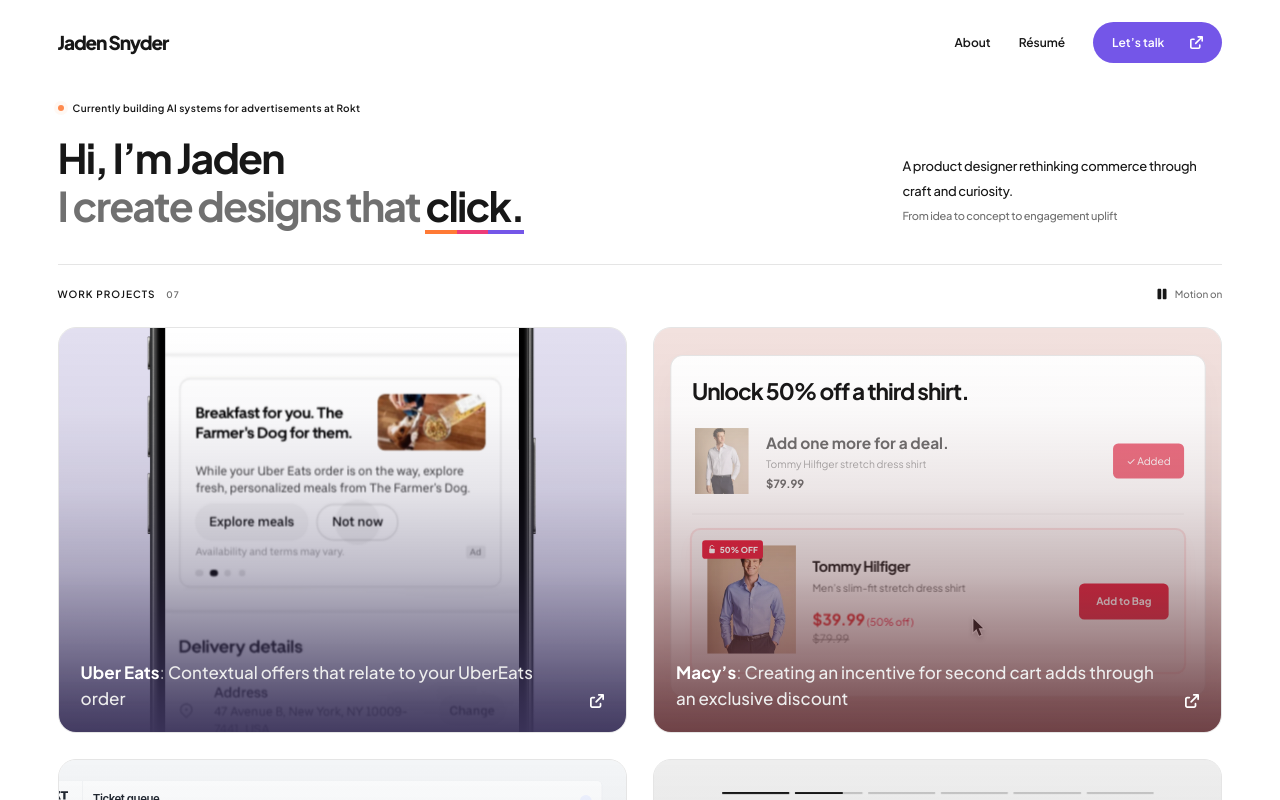
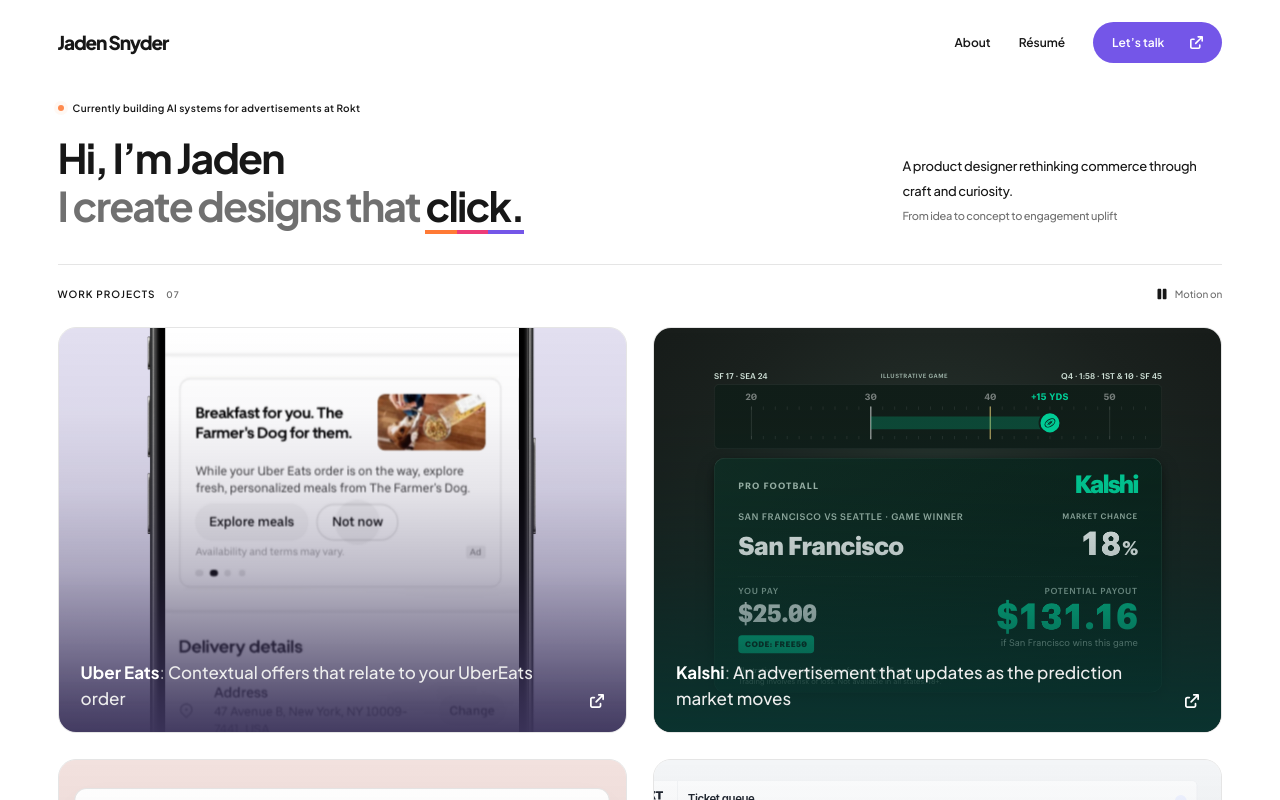
Before and after one commit to jpsnido02/Jadens-Portfolio, a React (Vite) app: page / in a window 1280 px wide. Built offline with nearby package versions, Linux system fonts and the light colour scheme; a web font is replaced by a local one.

Commit message:
Place Kalshi directly after Uber Eats in the project gallery

```diff
--- a/src/App.tsx
+++ b/src/App.tsx
@@ -12,7 +12,12 @@ import "./gallery.css"
 
 // Temporarily hidden from the gallery and reader rail; keep the project content.
 const hiddenProjectLinks = new Set(["work/mcdonalds-kiosk/", "work/build-view/"])
-const projects = [...workProjects, ...personalProjects].filter(project => !hiddenProjectLinks.has(project.link ?? ""))
+const projects = [
+    ...workProjects.slice(0, 1),
+    ...workProjects.filter(project => project.component === "kalshi-live"),
+    ...workProjects.slice(1).filter(project => project.component !== "kalshi-live"),
+    ...personalProjects,
+].filter(project => !hiddenProjectLinks.has(project.link ?? ""))
 const workCount = projects.filter(project => workProjects.includes(project)).length
 const slugs = projects.map(p => p.link?.split("/").filter(Boolean).pop() ?? "")
 const clients = ["Uber Eats", "Macy’s", "Rokt", "Multi-brand / Rokt", "Rokt", "McDonald’s", "Expedia", "Kalshi"]
```
